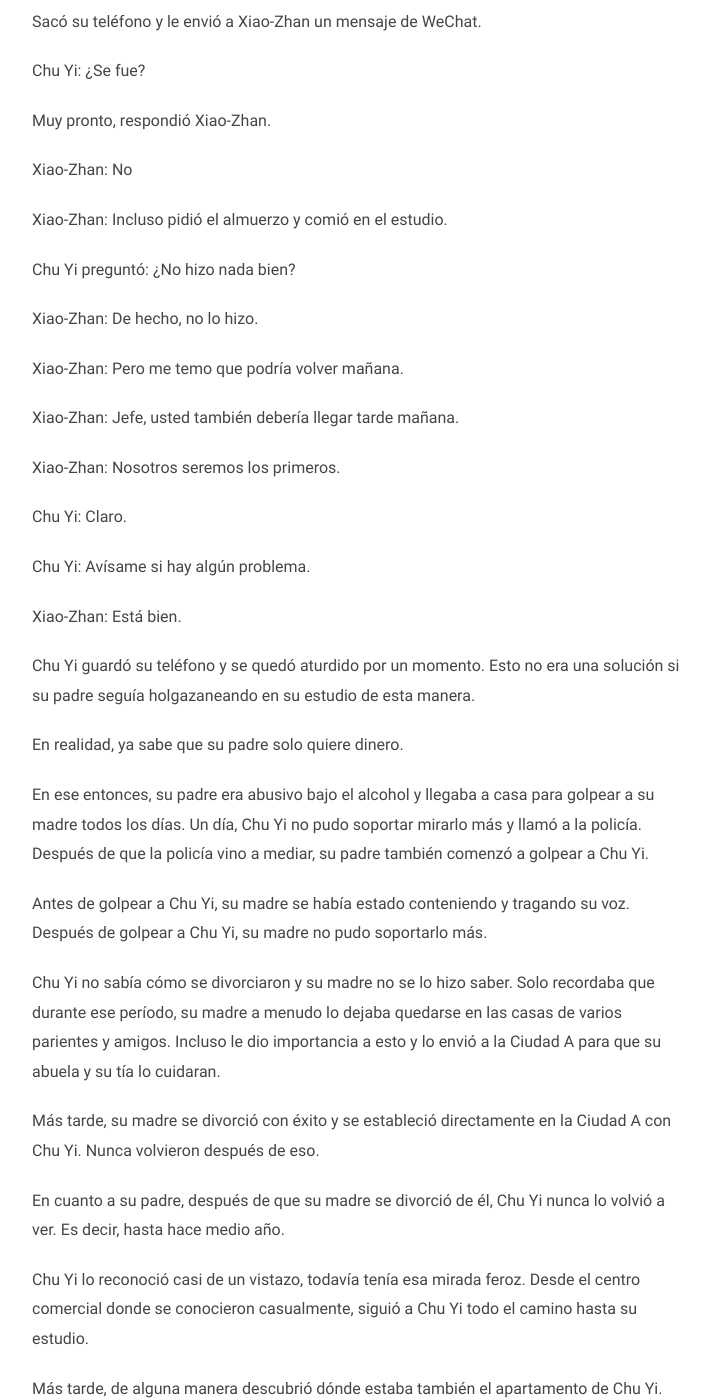
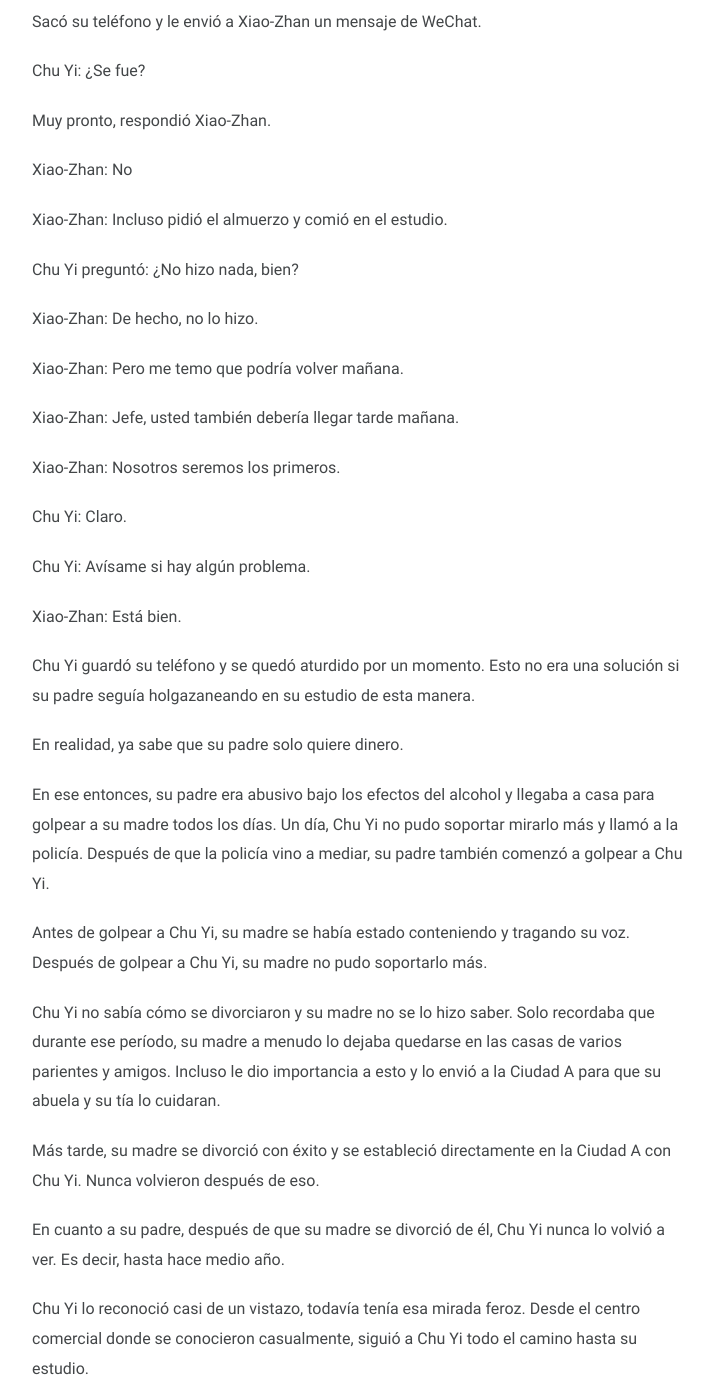
Before and after one commit to taozi-lecturas/taozi-lecturas.github.io, a Jekyll site: the page built from novelas/caceedv/_posts/2025-03-31-capitulo-14.md, in a window 1280 px wide and 1400 px high, scrolled down 3616 px. Shown: the whole window, without its empty margins (278-991 px from the left). Built offline with Jekyll 4.4.1, drawn with Linux system fonts in a browser that asks for light colours; some of the changed text lies outside the part shown.

Commit message:
Update 2025-03-31-capitulo-14.md

```diff
--- a/novelas/caceedv/_posts/2025-03-31-capitulo-14.md
+++ b/novelas/caceedv/_posts/2025-03-31-capitulo-14.md
@@ -108,7 +108,7 @@
 
 Xiao-Zhan: Incluso pidió el almuerzo y comió en el estudio.
 
-Chu Yi preguntó: ¿No hizo nada bien?
+Chu Yi preguntó: ¿No hizo nada, bien?
 
 Xiao-Zhan: De hecho, no lo hizo.
 
@@ -128,7 +128,7 @@
 
 En realidad, ya sabe que su padre solo quiere dinero.
 
-En ese entonces, su padre era abusivo bajo el alcohol y llegaba a casa para golpear a su madre todos los días. Un día, Chu Yi no pudo soportar mirarlo más y llamó a la policía. Después de que la policía vino a mediar, su padre también comenzó a golpear a Chu Yi.
+En ese entonces, su padre era abusivo bajo los efectos del alcohol y llegaba a casa para golpear a su madre todos los días. Un día, Chu Yi no pudo soportar mirarlo más y llamó a la policía. Después de que la policía vino a mediar, su padre también comenzó a golpear a Chu Yi.
 
 Antes de golpear a Chu Yi, su madre se había estado conteniendo y tragando su voz. Después de golpear a Chu Yi, su madre no pudo soportarlo más.
 
```
Also changed, not shown: other parts of novelas/caceedv/_posts/2025-03-31-capitulo-14.md (+4 -9 lines).
